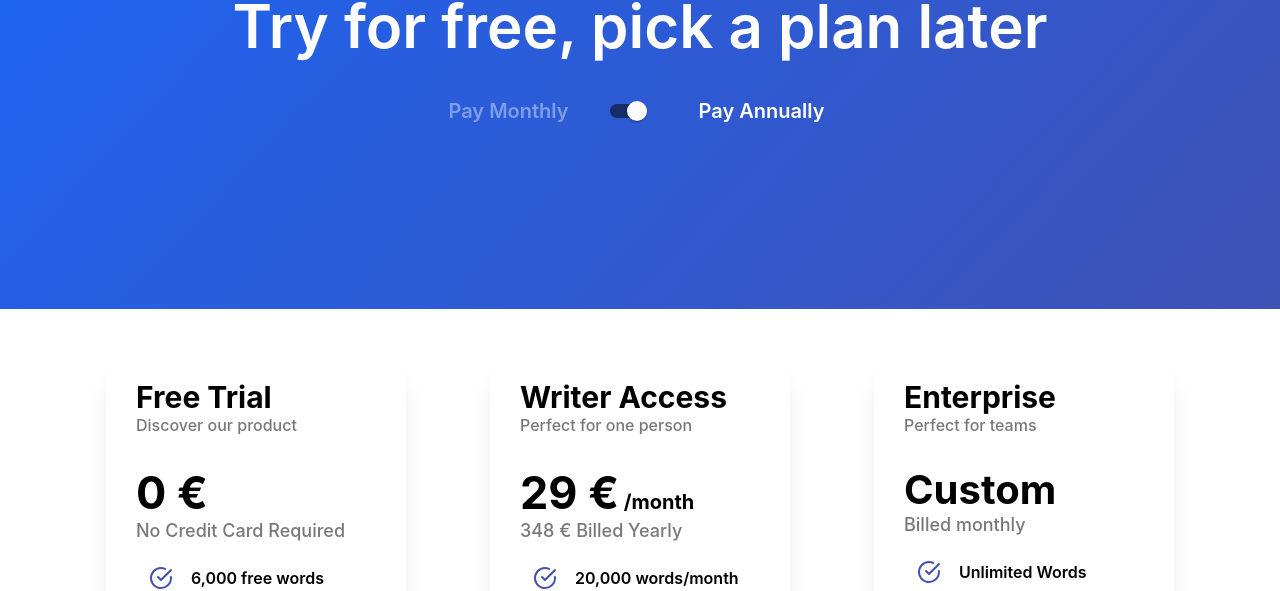
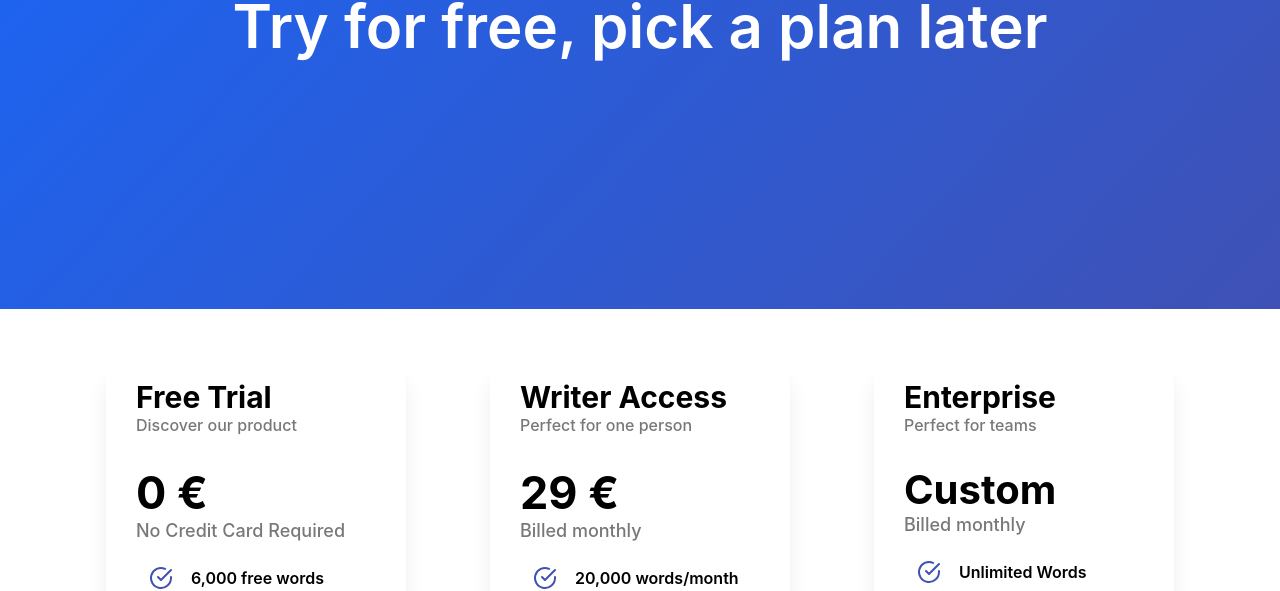
Before and after one commit to YoannBuzenet/ai_next_app, a Next.js app: page /pricing in a window 1280 px wide. Shown: the part 146-737 px from the top of the page. Built offline with nearby package versions, Linux system fonts and the light colour scheme; no server answers.

Commit message:
commented annual code

```diff
--- a/pages/pricing.js
+++ b/pages/pricing.js
@@ -25,7 +25,7 @@ export async function getServerSideProps(context) {
 }
 
 const Pricing = (props) => {
-  const [isAnnual, setIsAnnual] = useState(true);
+  const [isAnnual, setIsAnnual] = useState(false);
   const { notificationInfo, setNotificationInfo } = useContext(
     notificationContext
   );
@@ -223,7 +223,7 @@ const Pricing = (props) => {
               </p> */}
             </div>
           </div>
-          <div className={styles.switchContainer}>
+          {/* <div className={styles.switchContainer}>
             <p className={!isAnnual ? styles.selected : styles.nonSelected}>
               <FormattedMessage
                 id="page.pricing.PayMonthly"
@@ -242,7 +242,7 @@ const Pricing = (props) => {
                 defaultMessage="Pay Annually"
               />
             </p>
-          </div>
+          </div> */}
         </div>
         <div className="container">
           <div className={styles.firstDivContainer}>
@@ -379,7 +379,7 @@ const Pricing = (props) => {
                   </div>
                   <div className={styles.priceInfo}>
                     <div className={styles.price}>
-                      {isAnnual && (
+                      {/* {isAnnual && (
                         <span className={styles.priceNumber}>
                           29 €
                           <span>
@@ -389,20 +389,20 @@ const Pricing = (props) => {
                             />
                           </span>
                         </span>
-                      )}
+                      )} */}
                       {!isAnnual && (
-                        <span className={styles.priceNumber}>39 €</span>
+                        <span className={styles.priceNumber}>29 €</span>
                       )}
                     </div>
                     <div className={styles.subprice}>
-                      {isAnnual && (
+                      {/* {isAnnual && (
                         <span>
                           <FormattedMessage
                             id="page.pricing.420€BilledYearly"
                             defaultMessage="348€ Billed Yearly"
                           />
                         </span>
-                      )}
+                      )} */}
                       {!isAnnual && (
                         <span>
                           <FormattedMessage
```
